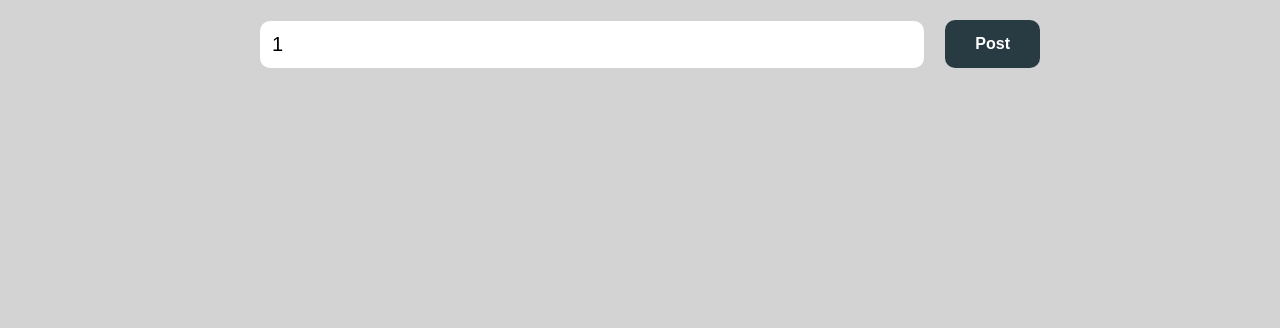
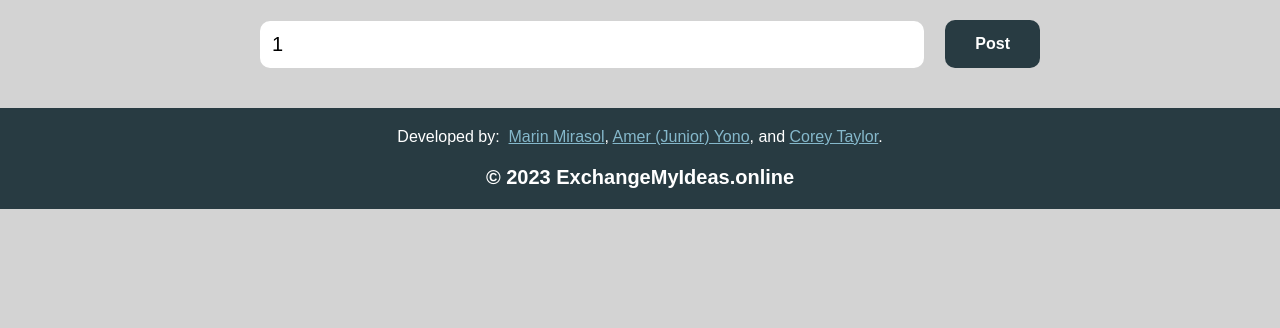
Before and after one commit to mmirasol17/ExchangeMyIdeas, a PHP site: page /index.php?search=1 in a window 1280 px wide. Shown: the top 328 px of the page. Run offline with PHP 8.4, Linux system fonts and the light colour scheme; tables that the repository leaves empty or names only in its code hold one stand-in row (values such as "Sample post").

Commit message:
Rebranded and added site footer

```diff
--- a/create_blog.php
+++ b/create_blog.php
@@ -79,7 +79,7 @@
       <div class="label">Content</div>
       <textarea class="content" name="content" placeholder="Talk about anything you'd like to share 💡"></textarea>
       <div class="label">Name (optional)</div>
-      <input class="author" name="author" placeholder="How you'd like to be known as 👤" />
+      <input class="author" name="author" placeholder="How would you like to be known? 👤" />
       <input type="submit" style="display: none;" />
       <div class="reply button" onClick="document.forms['post'].submit();">Post Blog</div>
     </form>
--- a/index.css
+++ b/index.css
@@ -123,7 +123,7 @@
 
 .reply .body {
   font-size: 20px;
-  margin-bottom: 5px;
+  margin-bottom: 15px;
 }
 
 .reply .author {
@@ -167,6 +167,32 @@
   justify-content: space-between;
   align-items: center;
   margin-top: 10px;
+}
+
+/* footer styling, make it a banner with a --spruce color bg and bold white text centered in the middle */
+.site-footer {
+  background-color: var(--spruce);
+  color: white;
+  text-align: center;
+  padding: 20px;
+  font-family: Arial, Helvetica, sans-serif;
+}
+
+.developer {
+  margin-bottom: 20px;
+}
+
+.footer-link {
+  color: var(--turquoise);
+  text-decoration: underline;
+}
+.footer-link:hover {
+  opacity: 0.7;
+}
+
+.copy {
+  font-size: 20px;
+  font-weight: bold;
 }
 
 /* Media queries for smaller screens */
--- a/index.js
+++ b/index.js
@@ -50,7 +50,7 @@
       const authorContent = document.createElement("input");
       authorContent.name = "reply_author";
       authorContent.className = "reply-input";
-      authorContent.placeholder = "How you'd like to be known as 👤";
+      authorContent.placeholder = "How would you like to be known? 👤";
 
       // post reply button
       const postReplyButton = document.createElement("div");
--- a/index.php
+++ b/index.php
@@ -40,7 +40,7 @@
 <html lang="en" xmlns="http://www.w3.org/1999/xhtml">
 
 <head>
-  <title>CougarBlogs</title>
+  <title>ExchangeMyIdeas</title>
   <link rel="stylesheet" href="./index.css" />
   <script src="./index.js"></script>
 </head>
@@ -123,8 +123,20 @@
         echo "Error: " . $e->getMessage();
       }
     ?>
+  </div>
 
+  <!-- site footer -->
+  <div class="site-footer">
+    <div class="developer">Developed by:&nbsp;
+      <!-- show developer's with links to linkedin (don't put a space after each comma) -->
+      <a href="https://www.linkedin.com/in/marin-mirasol/" target="_blank" class="footer-link">Marin Mirasol</a>,
+      <a href="https://www.linkedin.com/in/amer-yono/" target="_blank" class="footer-link">Amer (Junior) Yono</a>, and
+      <a href="https://www.linkedin.com/in/corey-taylor-9a9bb1209/" target="_blank" class="footer-link">Corey Taylor</a>.
+    </div>
+    <!-- show copyright info -->
+    <div class="copy">&copy; <?php echo date("Y"); ?> ExchangeMyIdeas.online</div>
   </div>
+
 </body>
 
 </html>
```
